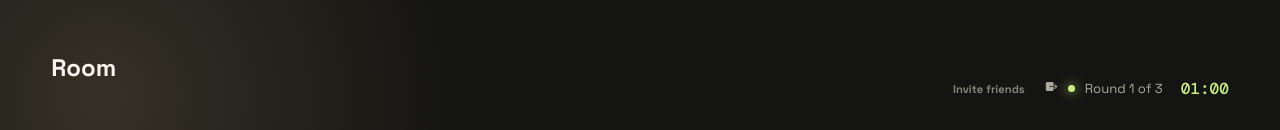
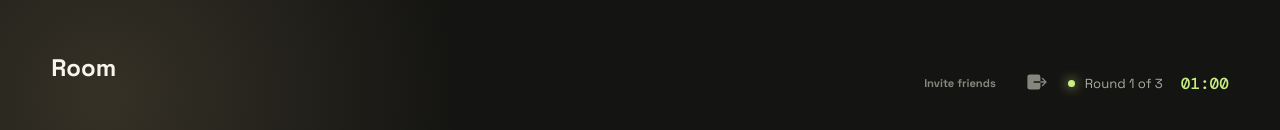
Before and after one commit to parbhat-cpp/web3task-assignment, a React (Vite) app in the folder frontend/: page /room/1 in a window 1280 px wide. Shown: the top 130 px of the page. Built offline with nearby package versions, Linux system fonts and the light colour scheme; no server answers.

Commit message:
enhance exit button

```diff
--- a/frontend/src/pages/Room.tsx
+++ b/frontend/src/pages/Room.tsx
@@ -165,9 +165,15 @@ function Room() {
         </div>
         <div className="round-status">
           {roomId !== "unknown" && <InviteLink roomId={roomId} />}
-          <span onClick={handleLeaveRoom}>
-            <IoExit />
-          </span>
+          <button
+            type="button"
+            className="toolbar-button leave-room-button"
+            onClick={handleLeaveRoom}
+            aria-label="Leave room"
+            title="Leave room"
+          >
+            <IoExit size={22} />
+          </button>
           <span className="status-dot" aria-hidden="true" />
           <span>Round 1 of 3</span>
           <strong>01:00</strong>
```
